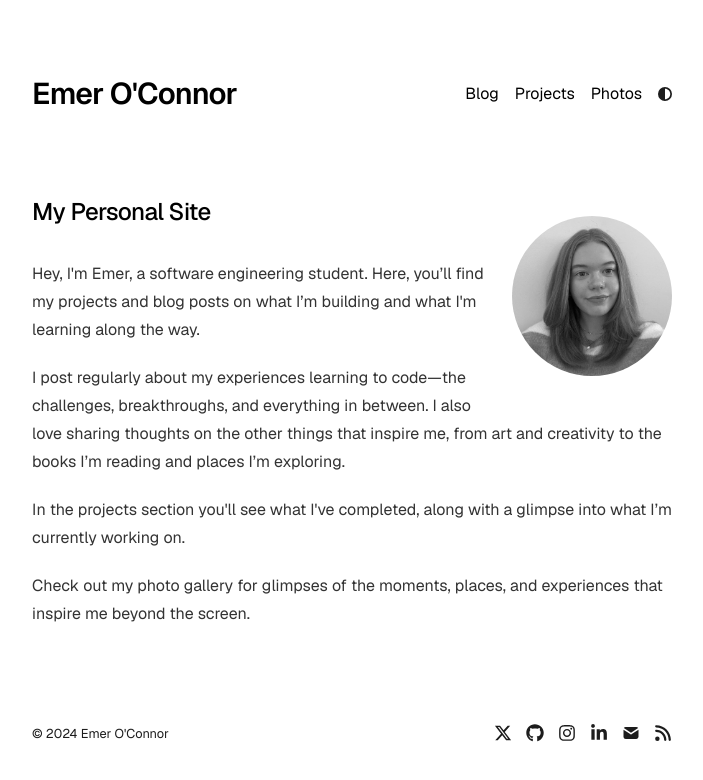
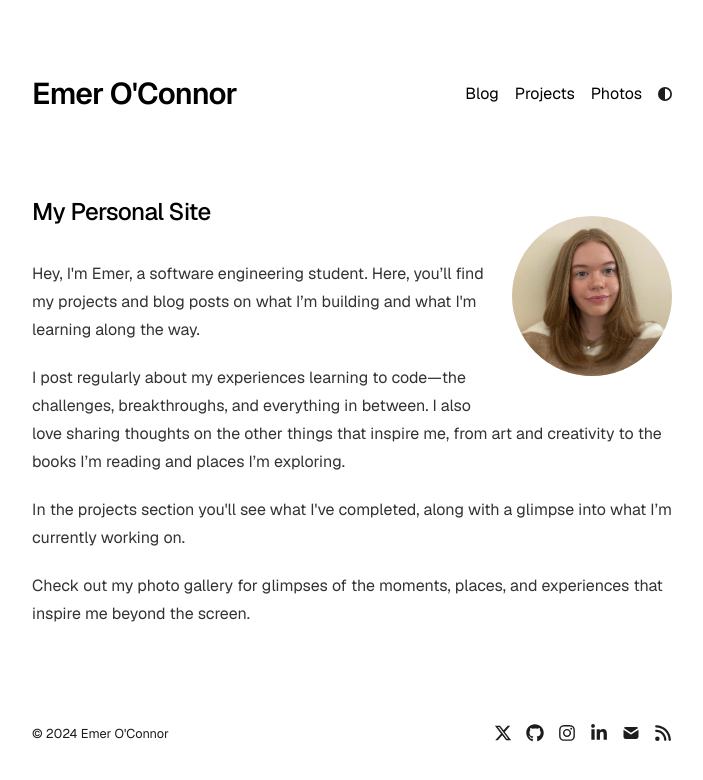
Before and after one commit to emeroconnor333/personal-site, a Next.js app: page / in a window 1280 px wide. Shown: the top 780 px of the page, without its empty margins (288-991 px from the left). Built offline with nearby package versions, Linux system fonts and the light colour scheme.

Commit message:
reversed greyscale on profile image.

```diff
--- a/app/page.tsx
+++ b/app/page.tsx
@@ -8,7 +8,7 @@ export default function Page() {
         <Image
           src="/profile.png"
           alt="Profile photo"
-          className="rounded-full bg-gray-100 block lg:mt-5 mt-0 lg:mb-5 mb-10 mx-auto sm:float-right sm:ml-5 sm:mb-5 grayscale hover:grayscale-0"
+          className="rounded-full bg-gray-100 block lg:mt-5 mt-0 lg:mb-5 mb-10 mx-auto sm:float-right sm:ml-5 sm:mb-5 grayscale-0 hover:grayscale"
           unoptimized
           width={160}
           height={160}
```
